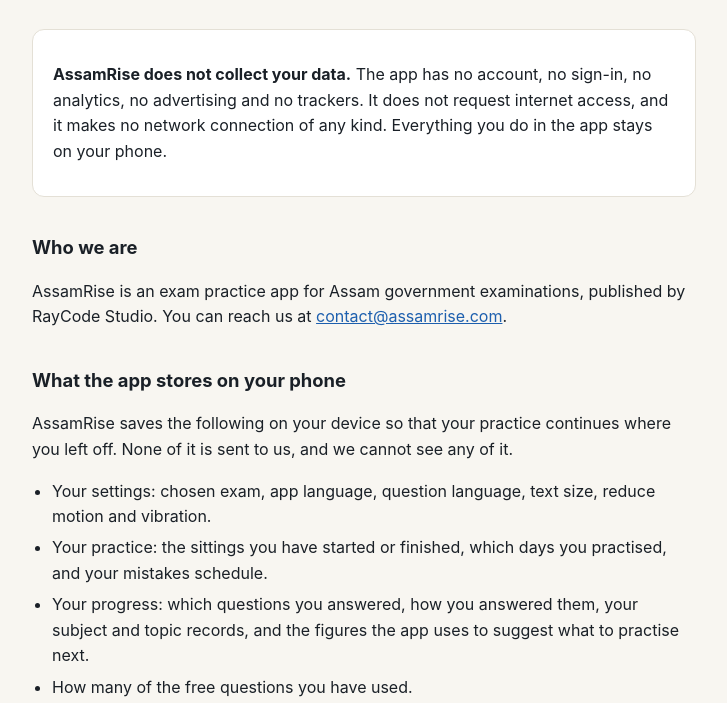
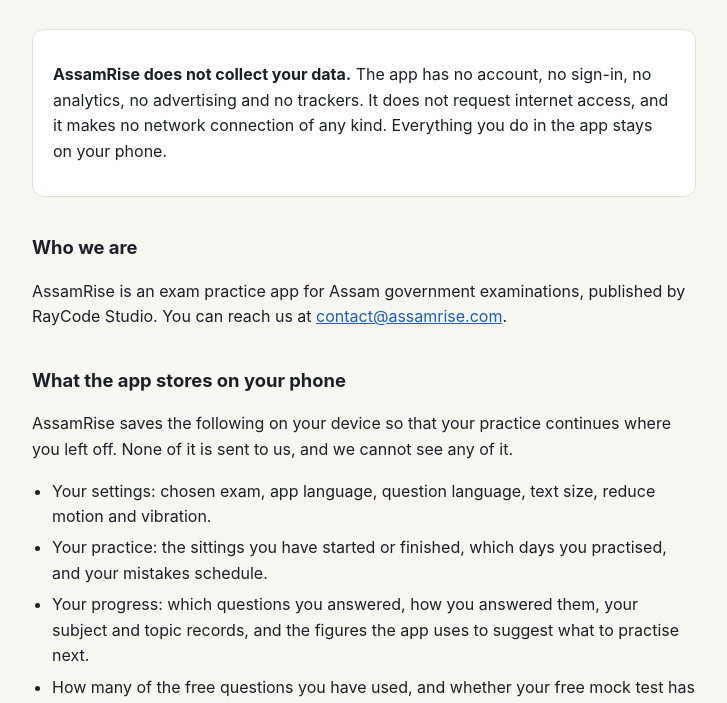
Before and after one commit to raynirban1-png/assamrise-site, a plain HTML site: page privacy/index.html in a window 1280 px wide. Shown: the part 97-800 px from the top of the page, without its empty margins (276-1003 px from the left). Drawn offline with Linux system fonts and the light colour scheme.

Commit message:
Update privacy policy for free mock test

```diff
--- a/privacy/index.html
+++ b/privacy/index.html
@@ -40,7 +40,7 @@
     <li>Your settings: chosen exam, app language, question language, text size, reduce motion and vibration.</li>
     <li>Your practice: the sittings you have started or finished, which days you practised, and your mistakes schedule.</li>
     <li>Your progress: which questions you answered, how you answered them, your subject and topic records, and the figures the app uses to suggest what to practise next.</li>
-    <li>How many of the free questions you have used.</li>
+    <li>How many of the free questions you have used, and whether your free mock test has been taken.</li>
   </ul>
   <p>Uninstalling the app removes all of it from your phone.</p>
 
```
